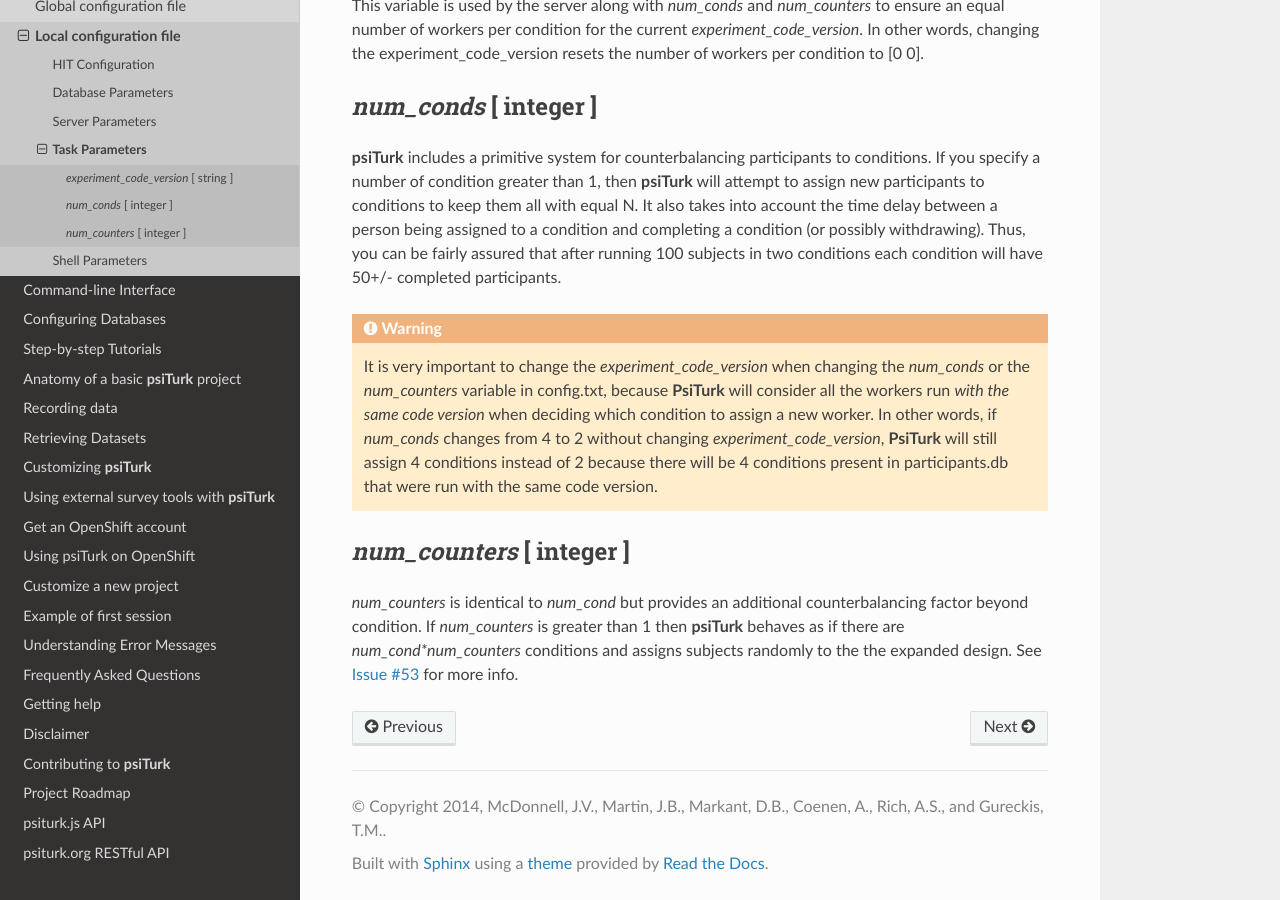
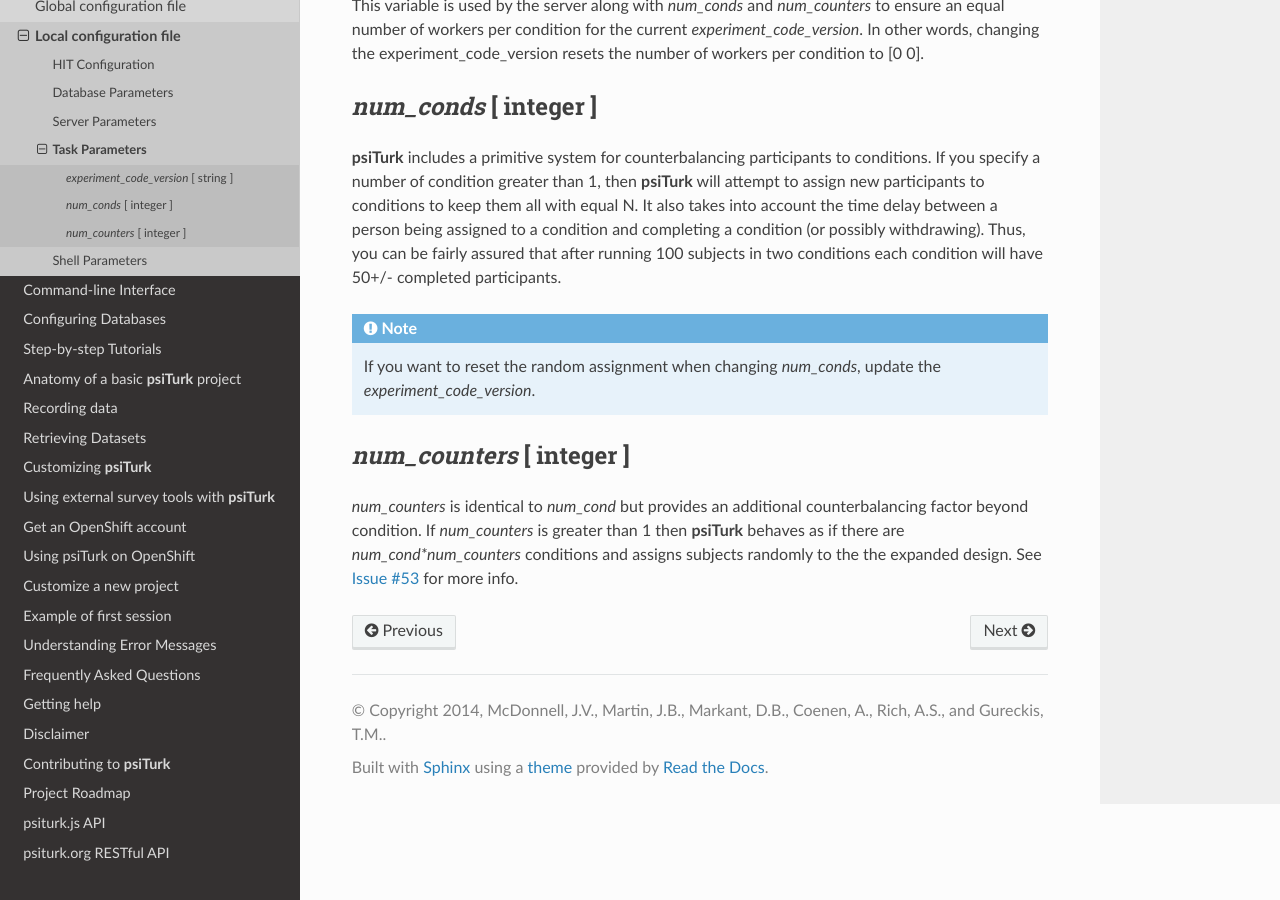
Before and after one commit to NYUCCL/psiTurk, a Sphinx documentation site: the page built from doc/config/task_parameters.rst, in a window 1280 px wide and 900 px high, scrolled down 507 px. Built offline with Sphinx 7.4.7 and the Read the Docs theme 2.0.0, drawn with Linux system fonts in a browser that asks for light colours.

Commit message:
removing warning message from docs for num_conds
see bugfix in #257

```diff
--- a/doc/config/task_parameters.rst
+++ b/doc/config/task_parameters.rst
@@ -35,9 +35,9 @@ a condition (or possibly withdrawing).  Thus, you can be
 fairly assured that after running 100 subjects in two conditions
 each condition will have 50+/- completed participants.
 
-.. warning::
+.. note::
 
-    It is very important to change the `experiment_code_version` when changing the `num_conds` or the `num_counters` variable in config.txt, because **PsiTurk** will consider all the workers run *with the same code version* when deciding which condition to assign a new worker. In other words, if `num_conds` changes from 4 to 2 without changing `experiment_code_version`, **PsiTurk** will still assign 4 conditions instead of 2 because there will be 4 conditions present in participants.db that were run with the same code version.
+    If you want to reset the random assignment when changing `num_conds`, update the `experiment_code_version`.
 
 `num_counters`  [ integer ]
 -------------------------
```
